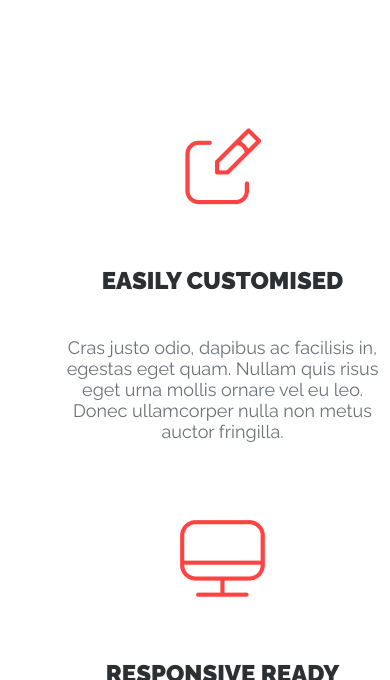
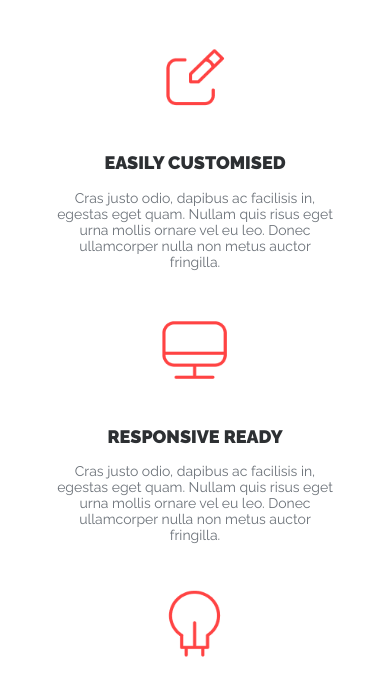
Before and after one commit to shalbenik96/course-project, a website built with Parcel: page src/index.html in a window 390 px wide. Shown: the part 559-1239 px from the top of the page. Built offline with nearby package versions, Linux system fonts and the light colour scheme.

Commit message:
course-project: features mobile adaptive

```diff
--- a/src/scss/features.scss
+++ b/src/scss/features.scss
@@ -2,6 +2,9 @@
 	padding: 7.25rem 0;
 	@media screen and (min-width: 1023.9px) and (max-width: 1169.9px) {
 		padding: 4.875rem 1.25rem 5.006875rem;
+	}
+	@media screen and (min-width: 319.9px) and (max-width: 1023.9px) {
+		padding: 2.5rem 1.25rem 2.178125rem;
 	}
 }
 .container__features {
@@ -23,11 +26,20 @@
 		column-gap: 1.21875rem;
 		row-gap: 3.0625rem;
 	}
+	@media screen and (min-width: 319.9px) and (max-width: 1023.9px) {
+		grid-template-columns: 1fr;
+		grid-template-rows: repeat(6, 1fr);
+		max-width: 100%;
+		row-gap: 2.09125rem;
+	}
 }
 .card {
 	height: 19.089375rem;
 	@media screen and (min-width: 1023.9px) and (max-width: 1169.9px) {
 		height: 14.8125rem;
+	}
+	@media screen and (min-width: 319.9px) and (max-width: 1023.9px) {
+		height: 15rem;
 	}
 }
 
@@ -41,11 +53,20 @@
 		height: 5.248125rem;
 		margin-bottom: 1.5325rem;
 	}
+	@media screen and (min-width: 319.9px) and (max-width: 1023.9px) {
+		width: 4.705625rem;
+		height: 4.648125rem;
+		margin-bottom: 1.3575rem;
+	}
 }
 .card-icon__item {
 	width: 100%;
 	height: 100%;
 	@media screen and (min-width: 1023.9px) and (max-width: 1169.9px) {
+		width: 100%;
+		height: 100%;
+	}
+	@media screen and (min-width: 319.9px) and (max-width: 1023.9px) {
 		width: 100%;
 		height: 100%;
 	}
@@ -64,8 +85,11 @@
 		line-height: 3.784375rem;
 		margin-bottom: 0;
 	}
-}
-.card-text {
+	@media screen and (min-width: 319.9px) and (max-width: 1023.9px) {
+		font-size: 1.125rem;
+		line-height: 3.351875rem;
+		margin-bottom: 0;
+	}
 }
 .card-text__item {
 	font-family: 'Raleway', sans-serif;
@@ -76,4 +100,7 @@
 	@media screen and (min-width: 1023.9px) and (max-width: 1169.9px) {
 		font-size: 0.875rem;
 	}
+	@media screen and (min-width: 319.9px) and (max-width: 1023.9px) {
+		font-size: 0.875rem;
+	}
 }
--- a/src/scss/style.scss
+++ b/src/scss/style.scss
@@ -1,7 +1,6 @@
 @import '../scss/_var.scss';
 @import '../scss/_mixins.scss';
 @import '../scss/cdn.scss';
-@import '../scss/fonts.scss';
 @import '../scss/header.scss';
 @import '../scss/header-hamburger.scss';
 @import '../scss/features.scss';
```
Also changed, not shown: src/scss/fonts.scss (deleted), 2 other files.
